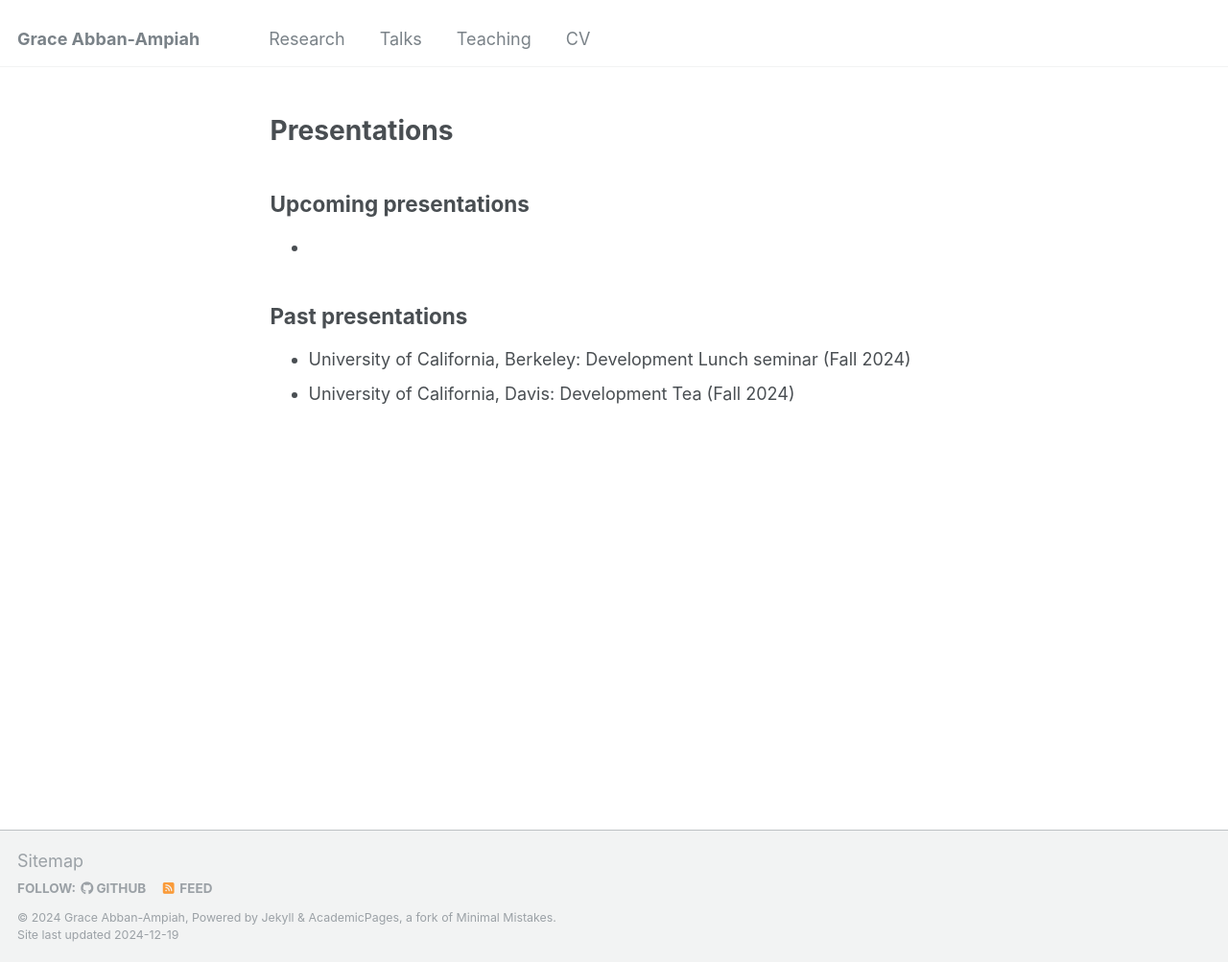
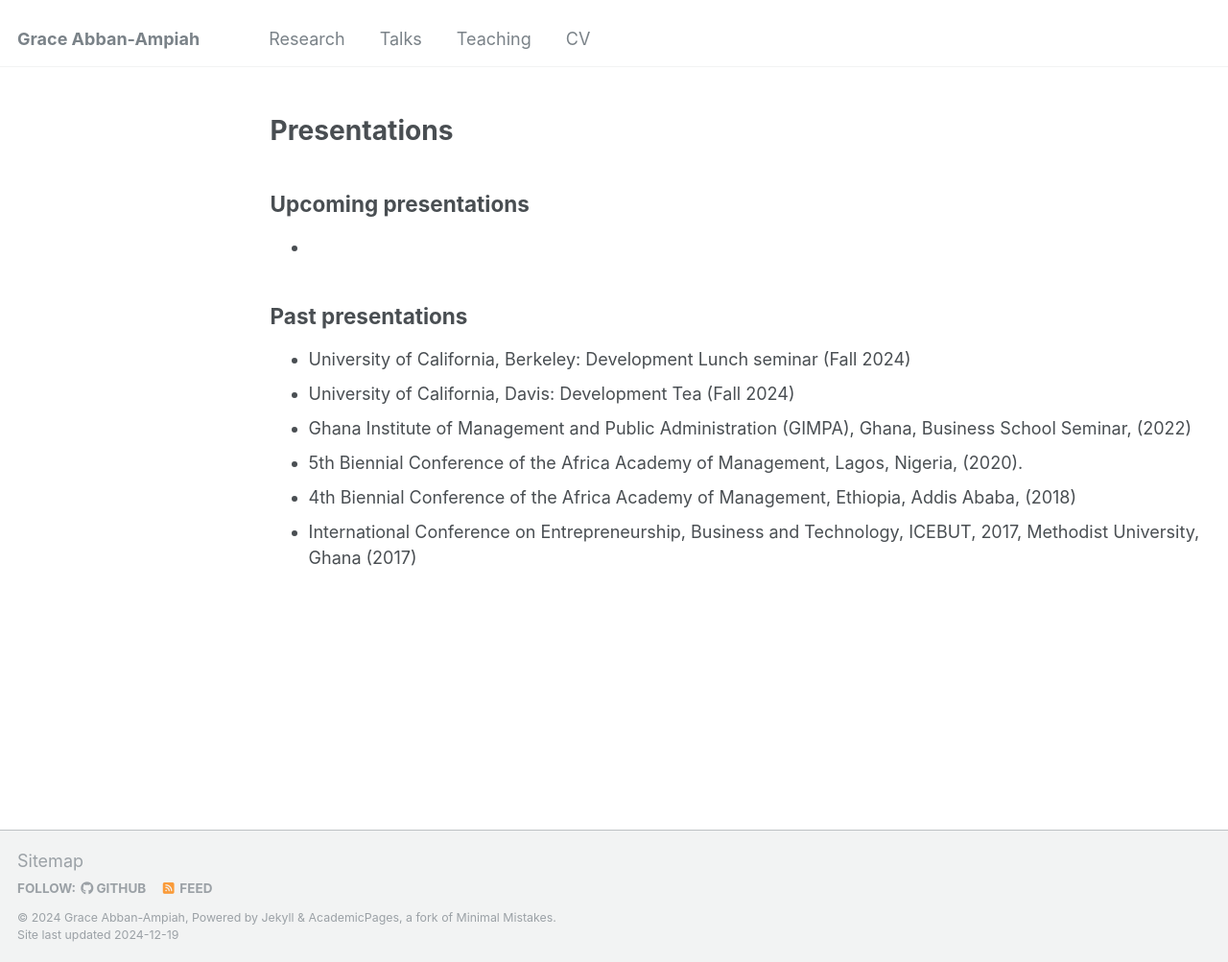
Before and after one commit to gabban-ampiah/gabban-ampiah.github.io, a Jekyll site: the page built from _pages/talks.md, in a window 1280 px wide and 1003 px high. Shown: the whole window at 96% size. Built offline with Jekyll 4.4.1, drawn with Linux system fonts in a browser that asks for light colours.

Commit message:
Update talks.md

```diff
--- a/_pages/talks.md
+++ b/_pages/talks.md
@@ -18,3 +18,7 @@ redirect_from:
 
 - University of California, Berkeley: Development Lunch seminar (Fall 2024)
 - University of California, Davis: Development Tea (Fall 2024)
+- Ghana Institute of Management and Public Administration (GIMPA), Ghana, Business School Seminar, (2022)
+- 5th Biennial Conference of the Africa Academy of Management, Lagos, Nigeria, (2020).
+- 4th Biennial Conference of the Africa Academy of Management, Ethiopia, Addis Ababa, (2018)
+- International Conference on Entrepreneurship, Business and Technology, ICEBUT, 2017, Methodist University, Ghana (2017)
```
